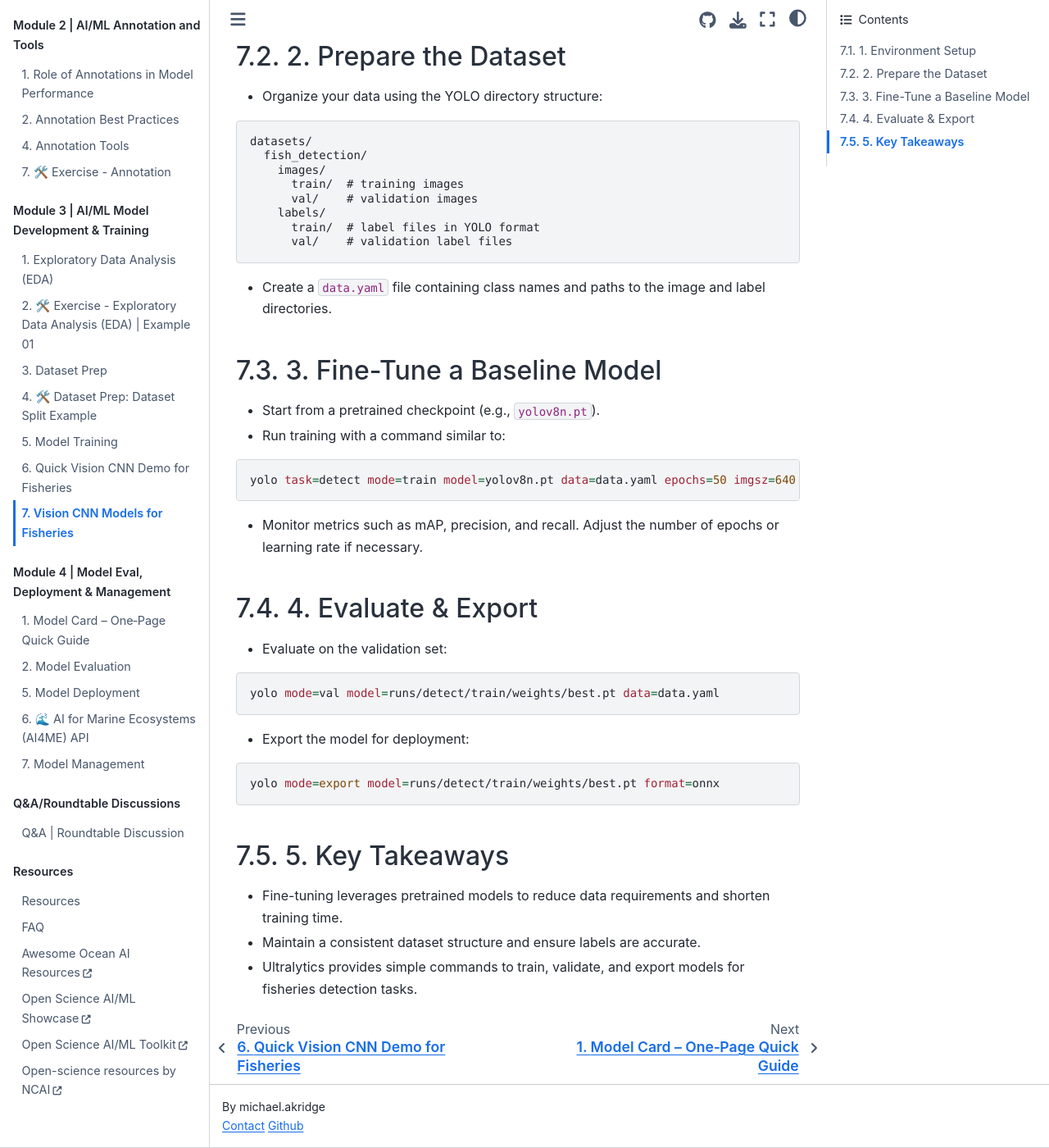
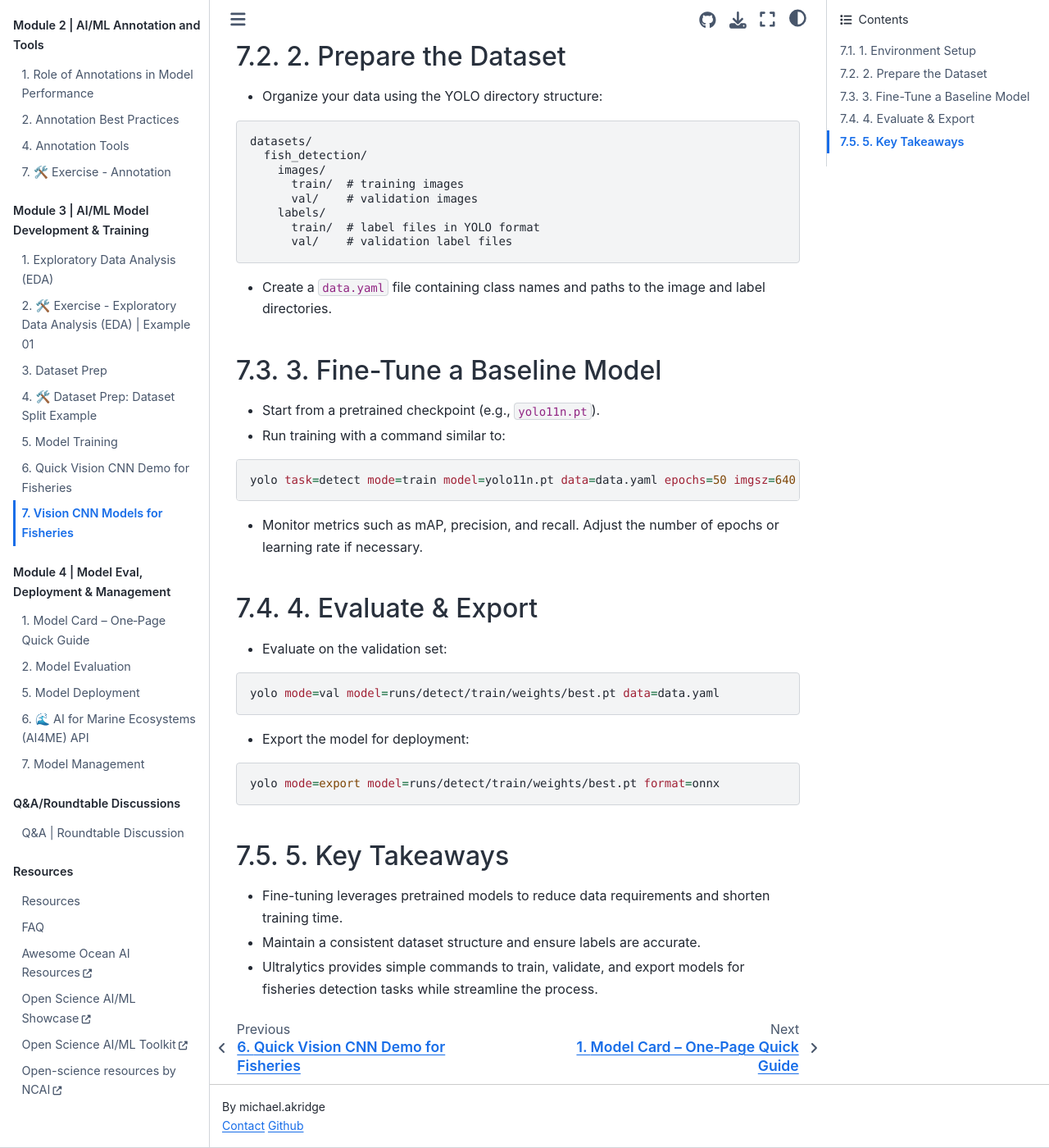
Before and after one commit to MichaelAkridge-NOAA/ai4me-cookbook, a Jupyter Book: the page built from content/03_module/05_cnn_finetuning_workflow.md, in a window 1280 px wide and 1400 px high, scrolled down 487 px. Shown: the whole window at 82% size. Built offline with Jupyter Book 1.0.4 settings and Sphinx 7.4.7 and the Sphinx Book theme 1.1.4, drawn with Linux system fonts in a browser that asks for light colours; pages that are not in the unit, such as notebooks, are missing from menus; some of the changed text lies outside the part shown.

Commit message:
Update 05_cnn_finetuning_workflow.md

````diff
--- a/content/03_module/05_cnn_finetuning_workflow.md
+++ b/content/03_module/05_cnn_finetuning_workflow.md
@@ -28,11 +28,11 @@ datasets/
 - Create a `data.yaml` file containing class names and paths to the image and label directories.
 
 ## 3. Fine-Tune a Baseline Model
-- Start from a pretrained checkpoint (e.g., `yolov8n.pt`).
+- Start from a pretrained checkpoint (e.g., `yolo11n.pt`).
 - Run training with a command similar to:
 
 ```bash
-yolo task=detect mode=train model=yolov8n.pt data=data.yaml epochs=50 imgsz=640
+yolo task=detect mode=train model=yolo11n.pt data=data.yaml epochs=50 imgsz=640
 ```
 
 - Monitor metrics such as mAP, precision, and recall. Adjust the number of epochs or learning rate if necessary.
@@ -53,4 +53,4 @@ yolo mode=export model=runs/detect/train/weights/best.pt format=onnx
 ## 5. Key Takeaways
 - Fine-tuning leverages pretrained models to reduce data requirements and shorten training time.
 - Maintain a consistent dataset structure and ensure labels are accurate.
-- Ultralytics provides simple commands to train, validate, and export models for fisheries detection tasks.
+- Ultralytics provides simple commands to train, validate, and export models for fisheries detection tasks while streamline the process.
````
Also changed, not shown: other parts of content/03_module/05_cnn_finetuning_workflow.md (+1 -1 lines).
